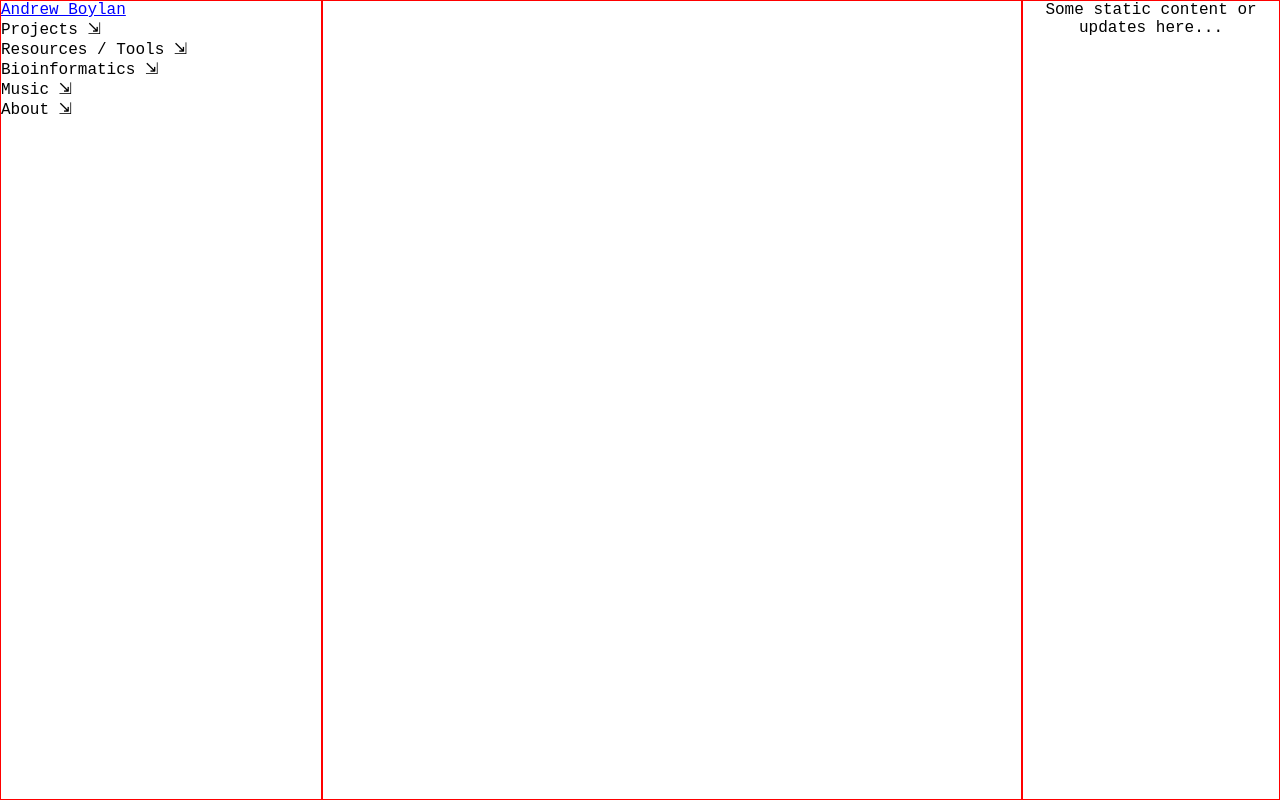
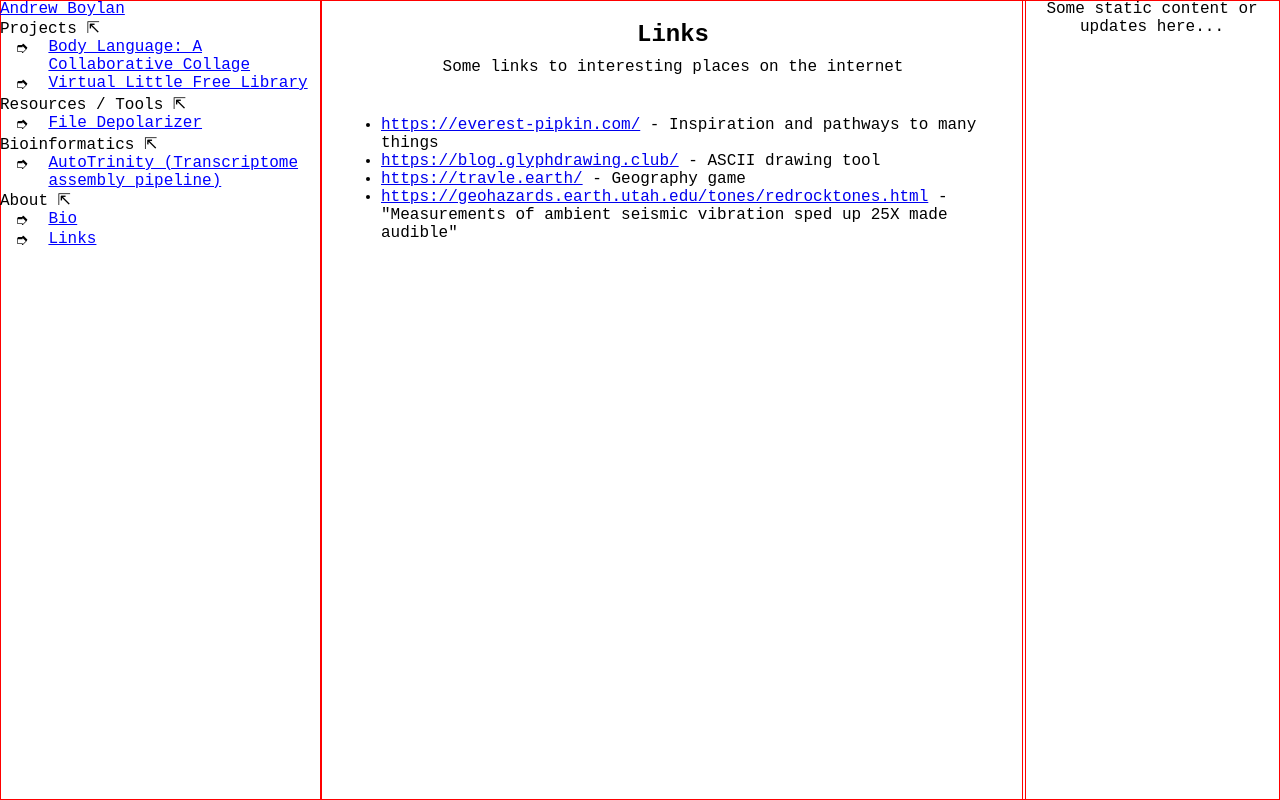
Before and after one commit to eastmountaincode/personal_site, a React (Create React App) app: page /about/links in a window 1280 px wide. Built offline with nearby package versions, Linux system fonts and the light colour scheme.

Commit message:
added links page

```diff
--- a/src/App.js
+++ b/src/App.js
@@ -10,6 +10,7 @@ import FileDepolarizer from './resources_tools/FileDepolarizer';
 import DefaultHomeContent from './DefaultHomeContent'
 import AutoTrinityWriting from './bioinformatics/AutoTrinityWriting';
 import BioWriting from './about/BioWriting';
+import LinksWriting from './about/LinksWriting';
 
 function App() {
   return (
@@ -24,12 +25,13 @@ function App() {
         {/* MAIN CONTENT */}
         <div className="main-content" style={{ border: "1px solid red" }}>
           <Routes>
-          <Route path="/" element={<DefaultHomeContent />} />
+            <Route path="/" element={<DefaultHomeContent />} />
             <Route path="/projects/virtualLittleFreeLibrary" element={<FreeLittleLibraryWriting />} />
             <Route path="/projects/bodyLanguageCollaborativeCollage" element={<BodyLangCollageWriting />} />
             <Route path="/resources_tools/fileDepolarizer" element={<FileDepolarizer />} />
             <Route path="/bioinformatics/autoTrinity" element={<AutoTrinityWriting />} />
             <Route path="/about/bio" element={<BioWriting />} />
+            <Route path="/about/links" element={<LinksWriting />} />
 
           </Routes>
         </div>
--- a/src/CollapsibleSidebarItem/index.js
+++ b/src/CollapsibleSidebarItem/index.js
@@ -1,7 +1,7 @@
 import React, { useState } from 'react';
 
 const CollapsibleSidebarItem = ({ label, children }) => {
-    const [open, setOpen] = useState(false);
+    const [open, setOpen] = useState(true);
 
     const toggleOpen = () => setOpen(!open);
 
--- a/src/Sidebar/index.js
+++ b/src/Sidebar/index.js
@@ -43,16 +43,21 @@ function Sidebar({ selectSidebarOption }) {
           </div>
         </CollapsibleSidebarItem>
 
-        <CollapsibleSidebarItem label="Music">
-        </CollapsibleSidebarItem>
-
+        {/* ABOUT */}
         <CollapsibleSidebarItem label="About">
           <div style={{ display: "flex" }}>
             <span>➮</span>
             <p className="sidebar-link" onClick={() => handleSidebarItemClick('/about/bio')}>Bio</p>
           </div>
+          <div style={{ display: "flex" }}>
+            <span>➮</span>
+            <p className="sidebar-link" onClick={() => handleSidebarItemClick('/about/links')}>Links</p>
+          </div>
         </CollapsibleSidebarItem>
+
       </div>
+
+
     </div>
   );
 }
--- /dev/null
+++ b/src/about/LinksWriting/index.js
@@ -0,0 +1,27 @@
+import React from 'react';
+
+function LinksWriting() {
+    return (
+        <div style={{ padding: '20px' }}>
+            <h2 style={{ marginBottom: '10px' }}>Links</h2>
+            <p style={{ marginBottom: '40px' }}>Some links to interesting places on the internet</p>
+
+            <ul style={{textAlign: "left"}}>
+                <li>
+                    <a href="https://everest-pipkin.com/">https://everest-pipkin.com/</a> - Inspiration and pathways to many things
+                </li>
+                <li>
+                    <a href="https://blog.glyphdrawing.club/">https://blog.glyphdrawing.club/</a> - ASCII drawing tool
+                </li>
+                <li>
+                    <a href="https://travle.earth/">https://travle.earth/</a> - Geography game
+                </li>
+                <li>
+                    <a href="https://geohazards.earth.utah.edu/tones/redrocktones.html">https://geohazards.earth.utah.edu/tones/redrocktones.html</a> - "Measurements of ambient seismic vibration sped up 25X made audible"
+                </li>
+            </ul>
+        </div>
+    );
+}
+
+export default LinksWriting;
--- a/src/index.css
+++ b/src/index.css
@@ -43,18 +43,32 @@ h1, h2, h3, h4, h5, h6 {
 .App {
   display: flex;
   height: 100vh;
+  width: 100vw; /* Ensure full viewport width */
+  overflow: hidden; /* Hide overflow */
 }
 
 .sidebar {
-  flex: 0 0 25%; /* Do not grow or shrink, occupy 25% width */
+  position: fixed; /* Fixed position */
+  width: 25%; /* Width of the sidebar */
+  left: 0; /* Align to the left */
+  top: 0; /* Align to the top */
+  bottom: 0; /* Stretch to the bottom */
+  overflow-y: auto; /* Scroll if content overflows */
 }
 
 .main-content {
-  flex-grow: 1; /* Grow to fill available space */
+  margin-left: 25%; /* Shift to the right to avoid overlapping with sidebar */
+  width: 55%; /* Adjust the width to fit between sidebar and "What's Going On?" */
+  overflow-y: auto; /* Enable scrolling for main content */
 }
 
 .whats-going-on {
-  flex: 0 0 20%; /* Do not grow or shrink, occupy 20% width */
+  position: fixed; /* Fixed position */
+  width: 20%; /* Width of the section */
+  right: 0; /* Align to the right */
+  top: 0; /* Align to the top */
+  bottom: 0; /* Stretch to the bottom */
+  overflow-y: auto; /* Scroll if content overflows */
 }
 
 @media (max-width: 992px) {
@@ -63,10 +77,11 @@ h1, h2, h3, h4, h5, h6 {
   }
 
   .sidebar {
-    flex: 0 0 25%; /* Occupy more space when "What's Going On?" is hidden */
+    width: 25%;
   }
 
   .main-content {
-    flex: 0 0 75%; /* Occupy more space when "What's Going On?" is hidden */
+    margin-left: 25%;
+    width: 75%; /* Adjust the width for smaller screens */
   }
 }
```
